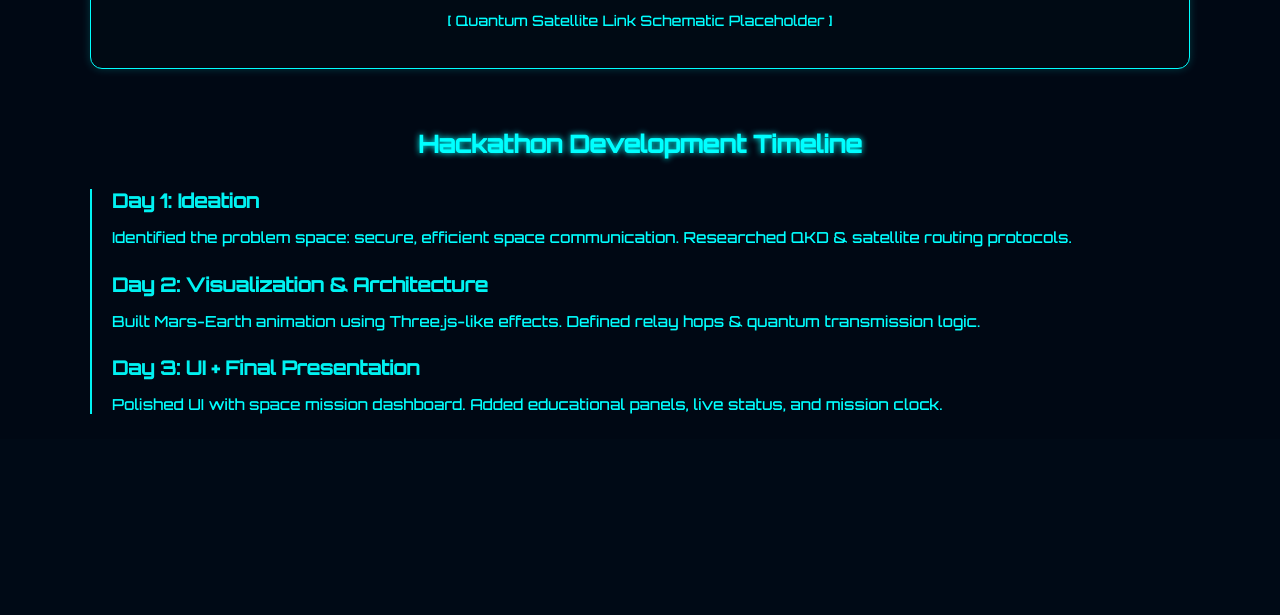
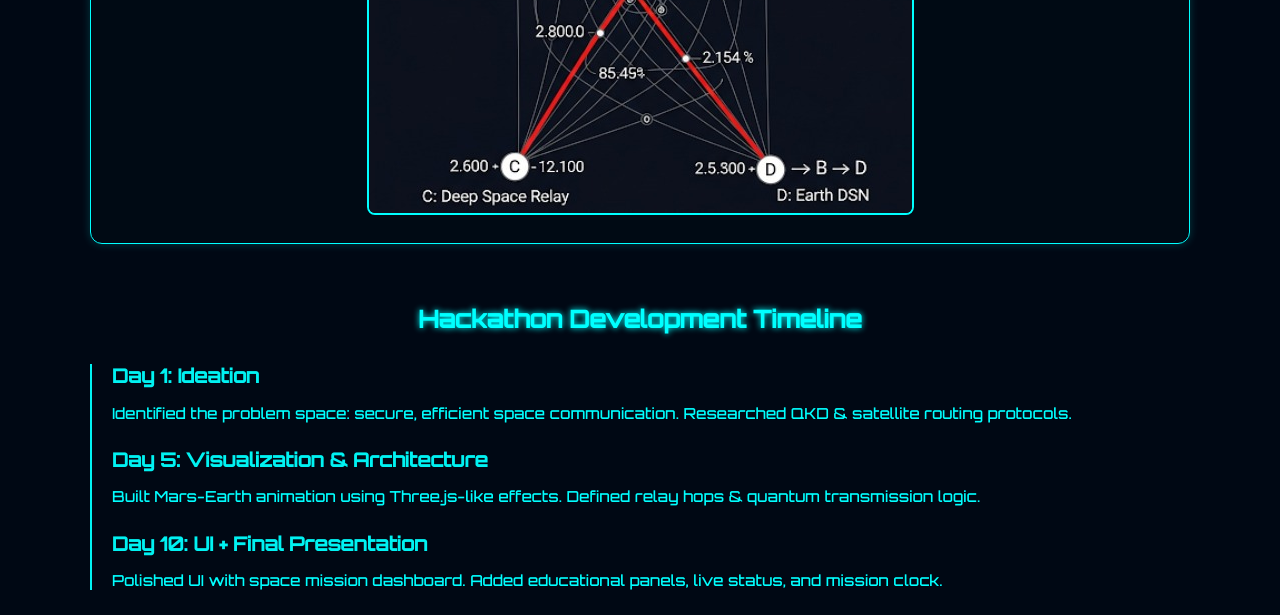
Before and after one commit to EanKotadia/M2E_project, a Flask app: page / in a window 1280 px wide. Shown: the part 1307-1922 px from the top of the page. Before the commit the page ends 1721 px from the top, so only its background shows below. Run offline with Flask 3, Linux system fonts and the light colour scheme.

Commit message:
Revised files

```diff
--- a/templates/about.html
+++ b/templates/about.html
@@ -116,12 +116,12 @@
                 stood out as a transformative technology.</p>
         </div>
         <div class="event">
-            <h4>💻 Day 2 — Building the Vision</h4>
+            <h4>💻 Day 5 — Building the Vision</h4>
             <p>Using Python, JavaScript, and CSS animations, we simulated a multi-hop relay between Mars, satellites,
                 and Earth — complete with live signal feedback and mission logs.</p>
         </div>
         <div class="event">
-            <h4>🛰️ Day 3 — Bringing It to Life</h4>
+            <h4>🛰️ Day 10 — Bringing It to Life</h4>
             <p>We added a dynamic interface with data packet movement, wave animations, status tracking, and an
                 interactive log system — all styled to match the mission aesthetic.</p>
         </div>
--- a/templates/index.html
+++ b/templates/index.html
@@ -261,9 +261,8 @@
             integrity across long-distance space relays.
         </p>
         <div style="text-align: center; margin-top: 20px;">
-            <img src="/static/images/quantum-network-placeholder.png" alt="Quantum Network Diagram"
+            <img src="/static/images/S-2.jpg" alt="Quantum Network Diagram"
                 style="max-width: 100%; border: 2px solid #0ff; border-radius: 8px;">
-            <p style="margin-top: 8px; font-size: 0.9rem;">[ Quantum Satellite Link Schematic Placeholder ]</p>
         </div>
     </div>
 
@@ -277,12 +276,12 @@
                 Researched QKD & satellite routing protocols.</p>
         </div>
         <div class="event" style="margin-bottom: 25px;">
-            <h4 style="margin-bottom: 4px; font-size: 1.2rem; color: #00f2f2;">Day 2: Visualization & Architecture</h4>
+            <h4 style="margin-bottom: 4px; font-size: 1.2rem; color: #00f2f2;">Day 5: Visualization & Architecture</h4>
             <p style="font-size: 0.95rem;">Built Mars-Earth animation using Three.js-like effects. Defined relay hops &
                 quantum transmission logic.</p>
         </div>
         <div class="event" style="margin-bottom: 25px;">
-            <h4 style="margin-bottom: 4px; font-size: 1.2rem; color: #00f2f2;">Day 3: UI + Final Presentation</h4>
+            <h4 style="margin-bottom: 4px; font-size: 1.2rem; color: #00f2f2;">Day 10: UI + Final Presentation</h4>
             <p style="font-size: 0.95rem;">Polished UI with space mission dashboard. Added educational panels, live
                 status, and mission clock.</p>
         </div>
```
Also changed, not shown: 2 other files.
